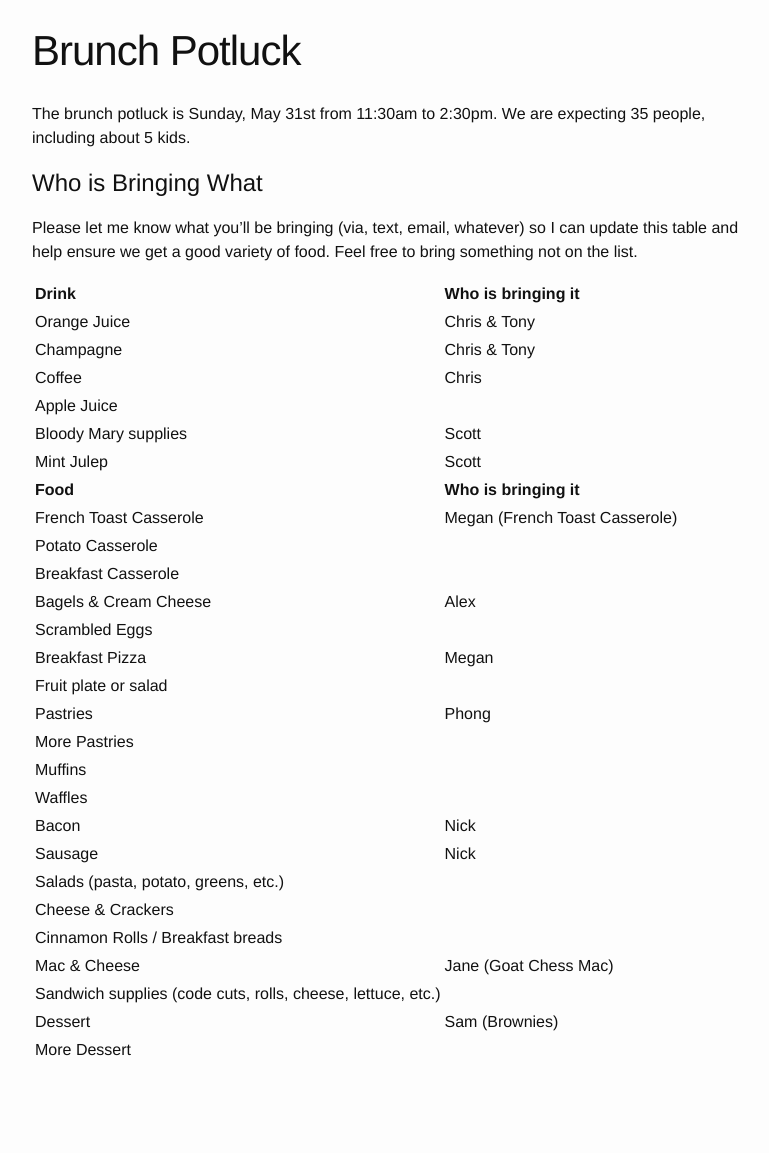
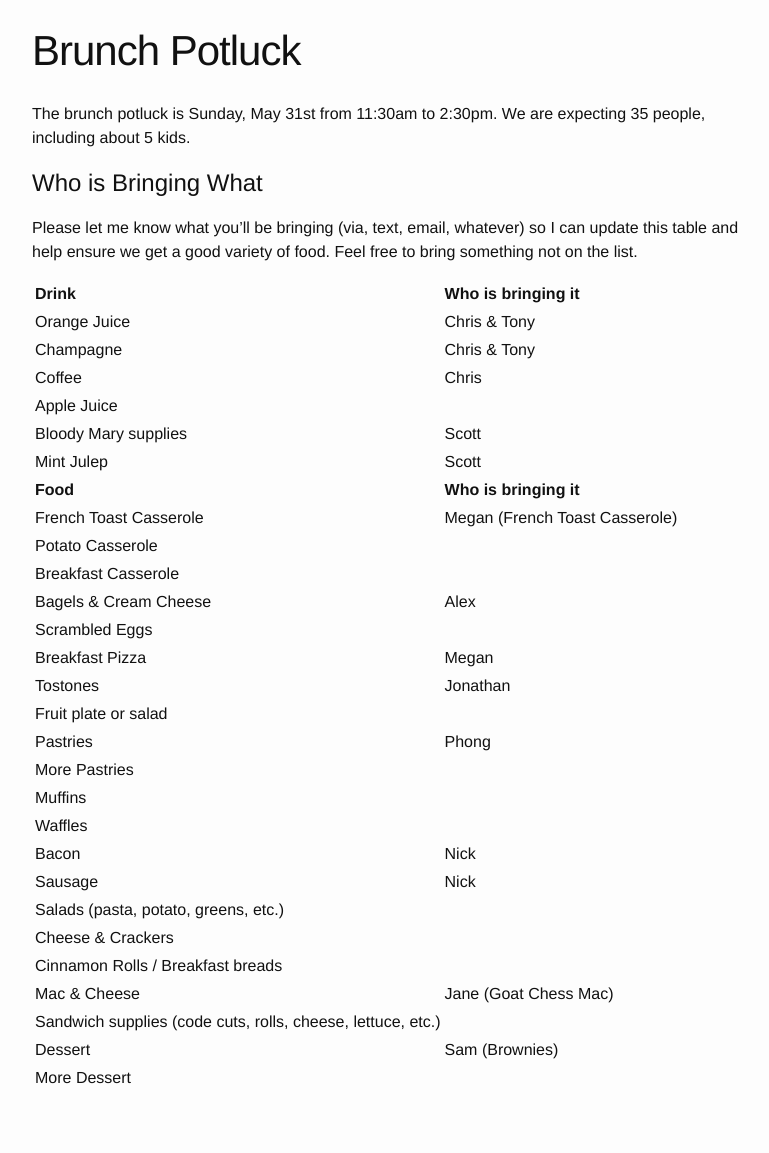
Before and after one commit to chlady/chlady.github.io, a Jekyll site: the page built from brunch.md, in a window 1280 px wide. Shown: the whole page, without its empty margins (238-1007 px from the left). Built offline with Jekyll 4.4.1, drawn with Linux system fonts in a browser that asks for light colours; before the commit the page ends 1125 px from its top, so only the background shows below that.

Commit message:
Adds Jonathan's Tostones

```diff
--- a/brunch.md
+++ b/brunch.md
@@ -27,6 +27,7 @@ Please let me know what you'll be bringing (via, text, email, whatever) so I can
 | Bagels & Cream Cheese | Alex
 | Scrambled Eggs |
 | Breakfast Pizza | Megan
+| Tostones | Jonathan
 | Fruit plate or salad |
 | Pastries | Phong
 | More Pastries |
```
